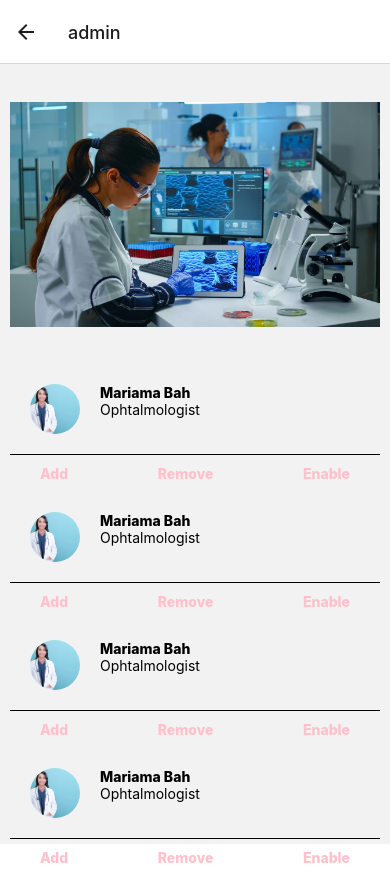
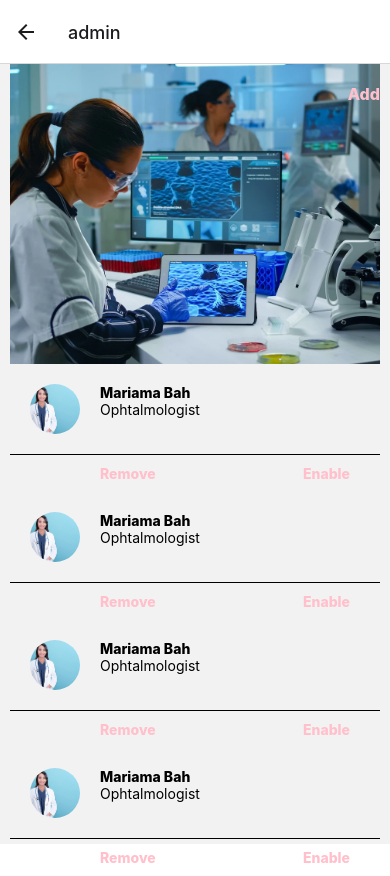
Before and after one commit to mstrchf/HealthSolution, a React Native app: screen /admin in a window 390 px wide. Built offline with nearby package versions, Linux system fonts and the light colour scheme.

Commit message:
code updated

```diff
--- a/Components/Administrator.js
+++ b/Components/Administrator.js
@@ -1,126 +1,167 @@
-import {Text, View, Image, TouchableOpacity, StyleSheet, SafeAreaView, ScrollView, Modal} from 'react-native';
-function Adminisrator({navigation}){
-    return(
+import {
+  Image,
+  Text,
+  View,
+  TouchableOpacity,
+  StyleSheet,
+  SafeAreaView,
+  ScrollView,
+  Modal,
+  ImageBackground,
+} from "react-native";
+function Adminisrator({ navigation }) {
+  return (
     <SafeAreaView style={styles.container}>
       <ScrollView>
-        <View >
-          <Image source={require('../assets/test.webp')} style={{width:400, height:300, borderRadius: 10, resizeMode: 'contain', }}/>
+        <View>
+          <ImageBackground
+            source={require("../assets/test.webp")}
+            style={{
+              width: 400,
+              height: 300,
+              borderRadius: 10,
+              resizeMode: "contain",
+            }}
+          >
+            {/* add button */}
+            <TouchableOpacity onPress={() => navigation.navigate("entry")}>
+              <Text
+                style={{
+                  color: "pink",
+                  fontWeight: "800",
+                  alignSelf: "flex-end",
+                  padding: 20,
+                  fontSize: 16,
+                  marginRight: 10,
+                }}
+              >
+                Add
+              </Text>
+            </TouchableOpacity>
+          </ImageBackground>
         </View>
 
         {/* list of doctors */}
         <View style={styles.profile}>
-          <Image source={require('../assets/cat.webp')} style={{width:50,height:50,borderRadius:50}}/>
-          <View style={{marginLeft: 20,}}>
-          <Text style={{fontWeight: '800'}}>Mariama Bah</Text>
-          <Text style={{fontWeight: '400'}}>Ophtalmologist</Text>
+          <Image
+            source={require("../assets/cat.webp")}
+            style={{ width: 50, height: 50, borderRadius: 50 }}
+          />
+          <View style={{ marginLeft: 20 }}>
+            <Text style={{ fontWeight: "800" }}>Mariama Bah</Text>
+            <Text style={{ fontWeight: "400" }}>Ophtalmologist</Text>
           </View>
         </View>
         {/* button */}
-            <View  style={styles.button} >
-              {/* add button */}
-            <TouchableOpacity onPress={() =>navigation.navigate('entry')} >
-              <Text style={{color: 'pink',fontWeight: '800',marginLeft:20, }}>Add</Text>
-            </TouchableOpacity>
+        <View style={styles.button}>
           {/* remove button */}
-            <TouchableOpacity onPress={() =>navigation.navigate('entry')}>
-              <Text style={{color: 'pink',fontWeight: '800'}} >Remove</Text>
+          <TouchableOpacity onPress={() => navigation.navigate("entry")}>
+            <Text style={{ color: "pink", fontWeight: "800", marginLeft: 80 }}>
+              Remove
+            </Text>
           </TouchableOpacity>
           {/* enable button */}
-          <TouchableOpacity onPress={() =>navigation.navigate('entry')}>
-              <Text style={{color: 'pink',fontWeight: '800',marginRight:20}} >Enable</Text>
+          <TouchableOpacity onPress={() => navigation.navigate("entry")}>
+            <Text style={{ color: "pink", fontWeight: "800", marginRight: 20 }}>
+              Enable
+            </Text>
           </TouchableOpacity>
         </View>
         {/* 2 */}
         <View style={styles.profile}>
-          <Image source={require('../assets/cat.webp')} style={{width:50,height:50,borderRadius:50}}/>
-          <View style={{marginLeft: 20,}}>
-          <Text style={{fontWeight: '800'}}>Mariama Bah</Text>
-          <Text style={{fontWeight: '400'}}>Ophtalmologist</Text>
+          <Image
+            source={require("../assets/cat.webp")}
+            style={{ width: 50, height: 50, borderRadius: 50 }}
+          />
+          <View style={{ marginLeft: 20 }}>
+            <Text style={{ fontWeight: "800" }}>Mariama Bah</Text>
+            <Text style={{ fontWeight: "400" }}>Ophtalmologist</Text>
           </View>
         </View>
         {/* button */}
-            <View  style={styles.button} >
-              {/* add button */}
-            <TouchableOpacity onPress={() =>navigation.navigate('entry')} >
-              <Text style={{color: 'pink',fontWeight: '800',marginLeft:20, }}>Add</Text>
-            </TouchableOpacity>
+        <View style={styles.button}>
           {/* remove button */}
-            <TouchableOpacity onPress={() =>navigation.navigate('entry')}>
-              <Text style={{color: 'pink',fontWeight: '800'}} >Remove</Text>
+          <TouchableOpacity onPress={() => navigation.navigate("entry")}>
+            <Text style={{ color: "pink", fontWeight: "800", marginLeft: 80 }}>
+              Remove
+            </Text>
           </TouchableOpacity>
           {/* enable button */}
-          <TouchableOpacity onPress={() =>navigation.navigate('entry')}>
-              <Text style={{color: 'pink',fontWeight: '800',marginRight:20}} >Enable</Text>
+          <TouchableOpacity onPress={() => navigation.navigate("entry")}>
+            <Text style={{ color: "pink", fontWeight: "800", marginRight: 20 }}>
+              Enable
+            </Text>
           </TouchableOpacity>
         </View>
         {/* 3 */}
         <View style={styles.profile}>
-          <Image source={require('../assets/cat.webp')} style={{width:50,height:50,borderRadius:50}}/>
-          <View style={{marginLeft: 20,}}>
-          <Text style={{fontWeight: '800'}}>Mariama Bah</Text>
-          <Text style={{fontWeight: '400'}}>Ophtalmologist</Text>
+          <Image
+            source={require("../assets/cat.webp")}
+            style={{ width: 50, height: 50, borderRadius: 50 }}
+          />
+          <View style={{ marginLeft: 20 }}>
+            <Text style={{ fontWeight: "800" }}>Mariama Bah</Text>
+            <Text style={{ fontWeight: "400" }}>Ophtalmologist</Text>
           </View>
         </View>
         {/* button */}
-            <View  style={styles.button} >
-              {/* add button */}
-            <TouchableOpacity onPress={() =>navigation.navigate('entry')} >
-              <Text style={{color: 'pink',fontWeight: '800',marginLeft:20, }}>Add</Text>
-            </TouchableOpacity>
+        <View style={styles.button}>
           {/* remove button */}
-            <TouchableOpacity onPress={() =>navigation.navigate('entry')}>
-              <Text style={{color: 'pink',fontWeight: '800'}} >Remove</Text>
+          <TouchableOpacity onPress={() => navigation.navigate("entry")}>
+            <Text style={{ color: "pink", fontWeight: "800", marginLeft: 80 }}>
+              Remove
+            </Text>
           </TouchableOpacity>
           {/* enable button */}
-          <TouchableOpacity onPress={() =>navigation.navigate('entry')}>
-              <Text style={{color: 'pink',fontWeight: '800',marginRight:20}} >Enable</Text>
+          <TouchableOpacity onPress={() => navigation.navigate("entry")}>
+            <Text style={{ color: "pink", fontWeight: "800", marginRight: 20 }}>
+              Enable
+            </Text>
           </TouchableOpacity>
         </View>
         {/* 4 */}
         <View style={styles.profile}>
-          <Image source={require('../assets/cat.webp')} style={{width:50,height:50,borderRadius:50}}/>
-          <View style={{marginLeft: 20,}}>
-          <Text style={{fontWeight: '800'}}>Mariama Bah</Text>
-          <Text style={{fontWeight: '400'}}>Ophtalmologist</Text>
+          <Image
+            source={require("../assets/cat.webp")}
+            style={{ width: 50, height: 50, borderRadius: 50 }}
+          />
+          <View style={{ marginLeft: 20 }}>
+            <Text style={{ fontWeight: "800" }}>Mariama Bah</Text>
+            <Text style={{ fontWeight: "400" }}>Ophtalmologist</Text>
           </View>
         </View>
         {/* button */}
-            <View  style={styles.button} >
-              {/* add button */}
-            <TouchableOpacity onPress={() =>navigation.navigate('entry')} >
-              <Text style={{color: 'pink',fontWeight: '800',marginLeft:20, }}>Add</Text>
-            </TouchableOpacity>
+        <View style={styles.button}>
           {/* remove button */}
-            <TouchableOpacity onPress={() =>navigation.navigate('entry')}>
-              <Text style={{color: 'pink',fontWeight: '800'}} >Remove</Text>
+          <TouchableOpacity onPress={() => navigation.navigate("entry")}>
+            <Text style={{ color: "pink", fontWeight: "800", marginLeft: 80 }}>
+              Remove
+            </Text>
           </TouchableOpacity>
           {/* enable button */}
-          <TouchableOpacity onPress={() =>navigation.navigate('entry')}>
-              <Text style={{color: 'pink',fontWeight: '800',marginRight:20}} >Enable</Text>
+          <TouchableOpacity onPress={() => navigation.navigate("entry")}>
+            <Text style={{ color: "pink", fontWeight: "800", marginRight: 20 }}>
+              Enable
+            </Text>
           </TouchableOpacity>
         </View>
       </ScrollView>
-
-
-
-
     </SafeAreaView>
-    )
+  );
 }
 const styles = StyleSheet.create({
-  container:{
-    marginHorizontal:10
-
+  container: {
+    marginHorizontal: 10,
   },
-  profile:{
-    flexDirection: 'row',
+  profile: {
+    flexDirection: "row",
     padding: 20,
-    borderBottomWidth: 0.2
+    borderBottomWidth: 0.2,
   },
-  button:{
-    flexDirection: 'row',
-    justifyContent: 'space-between',
-    padding:10,
+  button: {
+    flexDirection: "row",
+    justifyContent: "space-between",
+    padding: 10,
   },
   // button:{
   //   flexDirection: 'row',
@@ -128,6 +169,5 @@ const styles = StyleSheet.create({
   //   padding:10,
 
   // }
-
-})
+});
 export default Adminisrator;
```
Also changed, not shown: App.js (+5 -8 lines), Components/Verification.js (+8 -8 lines). Lines whose indentation alone changed are shown as unchanged.
